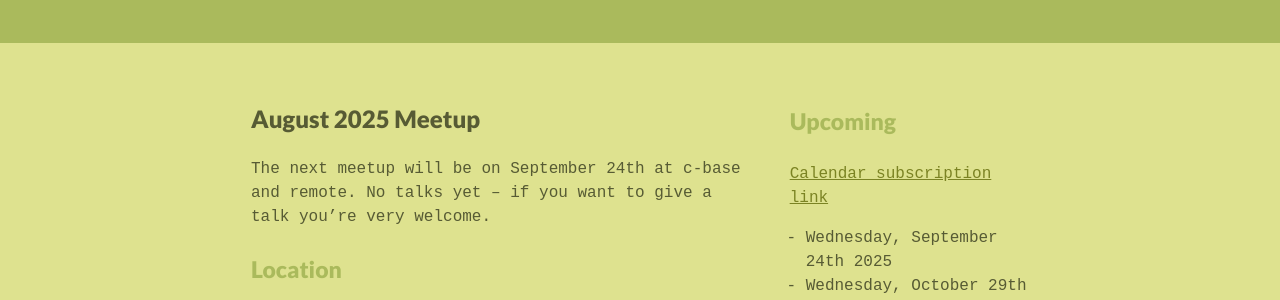
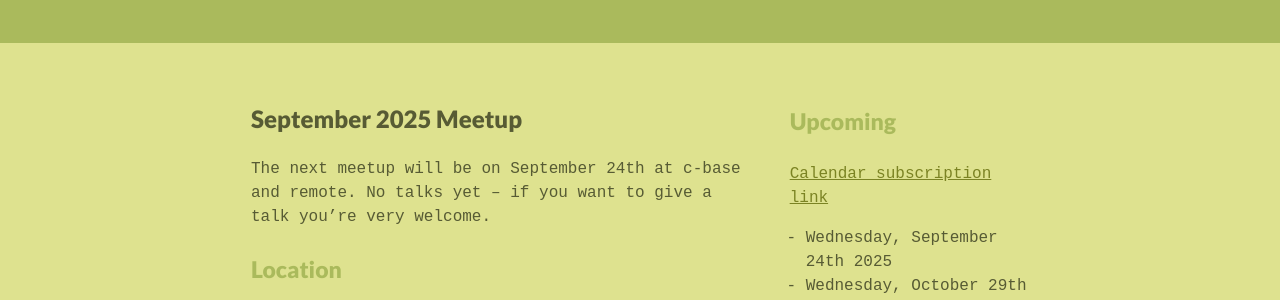
Before and after one commit to emacs-berlin/emacs-berlin.org, a Jekyll site: the page built from index.md, in a window 1280 px wide. Shown: the part 366-666 px from the top of the page. Built offline with Jekyll 4.4.1, drawn with Linux system fonts in a browser that asks for light colours.

Commit message:
Actually say September when we mean it

```diff
--- a/index.md
+++ b/index.md
@@ -14,7 +14,7 @@ layout: default
 <section id="below-fold"><div class="row"><div class="medium-8 columns">
 
 
-# August 2025 Meetup
+# September 2025 Meetup
 
 The next meetup will be on September 24th at c-base and remote. No
 talks yet – if you want to give a talk you're very welcome.
```
